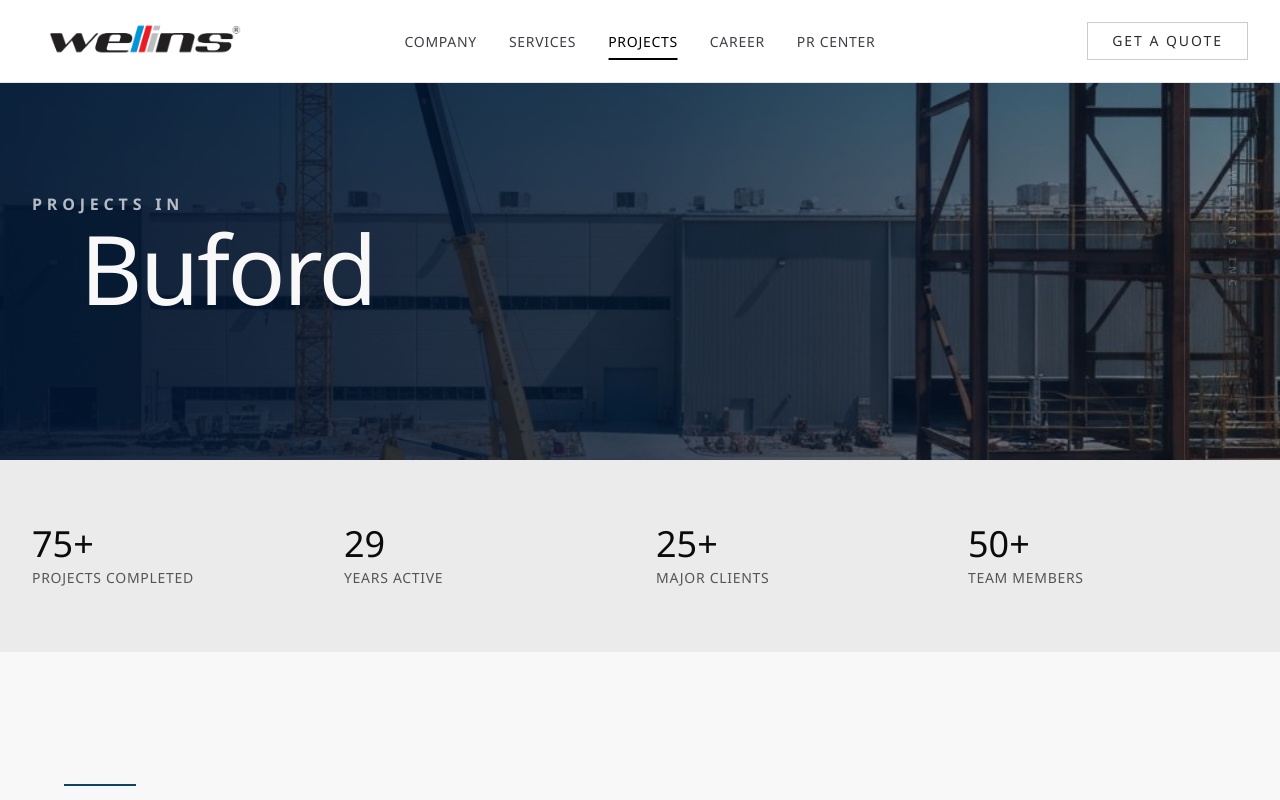
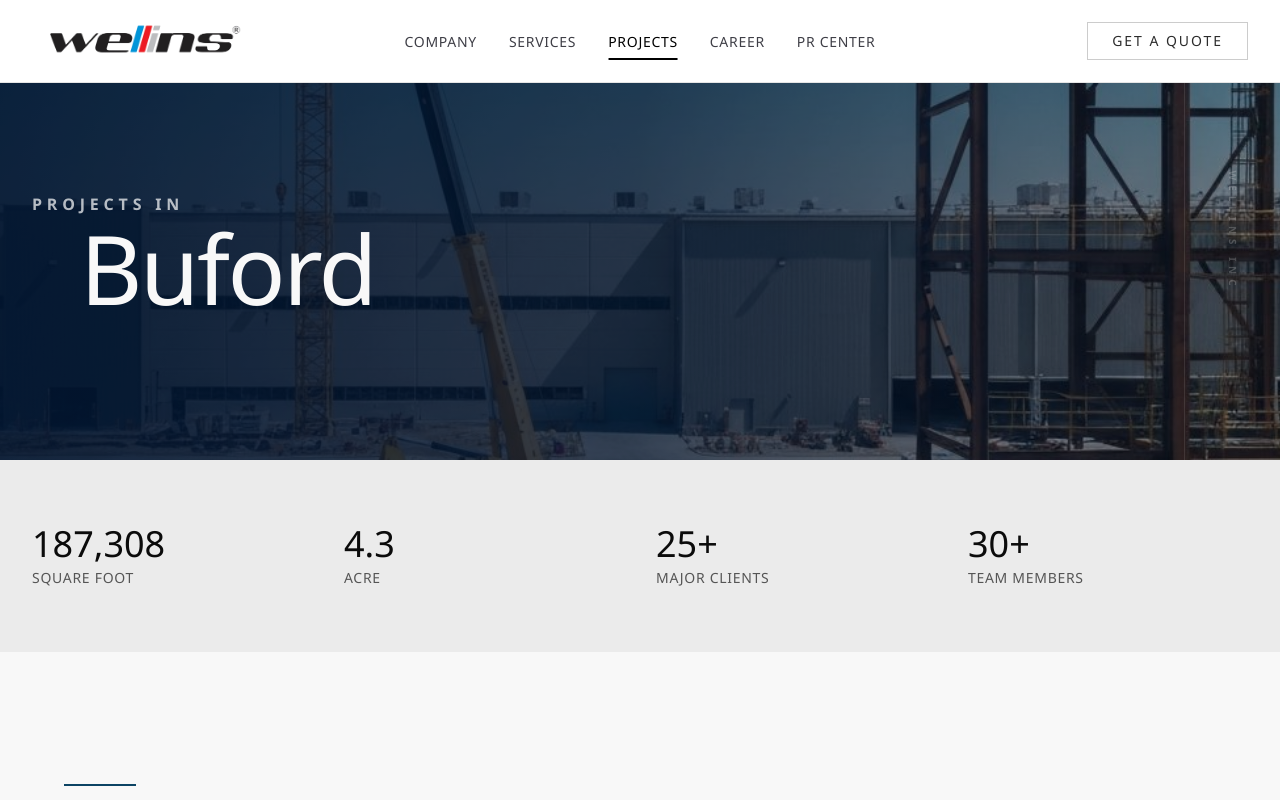
Before and after one commit to kimyunzae/WELLINS-V3, a Next.js app: page /projects/buford in a window 1280 px wide. Shown: the top 800 px of the page. Built offline with nearby package versions, Linux system fonts and the light colour scheme.

Commit message:
update/projects/buford

```diff
--- a/app/projects/buford/page.tsx
+++ b/app/projects/buford/page.tsx
@@ -6,45 +6,29 @@ export const metadata = {
     "Industrial engineering projects and facility expansion efforts in Buford, Georgia.",
 };
 
+
 export default function BufordProjectsPage() {
   return (
     <ProjectDetail
       state="Buford"
       description="Buford anchors our manufacturing and regional fabrication footprint."
       stats={[
-        { label: "Projects Completed", value: "75+" },
-        { label: "Years Active", value: "29" },
+        { label: "Square Foot", value: "187308" },
+        { label: "Acre", value: "4.3" },
         { label: "Major Clients", value: "25+" },
-        { label: "Team Members", value: "50+" },
+        { label: "Team Members", value: "30+" },
       ]}
       projects={[
         {
-          name: "Birmingham Automotive Plant Expansion",
+          name: "Buford Manufacturing Hub",
           type: "Equipment Installation",
-          location: "Birmingham, AL",
-          year: "2024",
+          location: "Buford, GA",
+          year: "2026",
           description:
-            "A 250,000 sq ft expansion project for a major automotive manufacturer, featuring complete mechanical systems installation including industrial piping, HVAC, and fire protection systems.",
-          image: "/images/project-1.jpg",
+            "We are excited to announce our new manufacturing facility in Buford, GA. The 4.3-acre site is designed to expand production space for high-pressure piping, vessels, and specialized fabrication. This expansion allows us to customize solutions to complex mechanical needs while keeping project timelines responsive for partners across the Southeast.",
+          image: "/images/banners/buford-facility.png",
         },
-        {
-          name: "Huntsville Aerospace Facility",
-          type: "Industrial Piping",
-          location: "Huntsville, AL",
-          year: "2023",
-          description:
-            "High-purity piping installation for a new aerospace manufacturing facility, including cleanroom HVAC systems and specialized gas delivery infrastructure.",
-          image: "/images/project-2.jpg",
-        },
-        {
-          name: "Mobile Chemical Processing Plant",
-          type: "High-Pressure Vessels",
-          location: "Mobile, AL",
-          year: "2022",
-          description:
-            "Installation and commissioning of pressure vessels and process piping for a chemical manufacturing expansion, including full ASME code compliance.",
-          image: "/images/project-3.jpg",
-        },
+
       ]}
     />
   );
--- a/components/home/services-section.tsx
+++ b/components/home/services-section.tsx
@@ -93,7 +93,7 @@ export function ServicesSection() {
             src="/images/hero-industrial.jpg"
             alt="Background"
             fill
-            className="object-cover opacity-[0.25] grayscale"
+            className="object-cover opacity-[0.14] grayscale contrast-[1.1] brightness-[0.95]"
           />
         </div>
 
```
